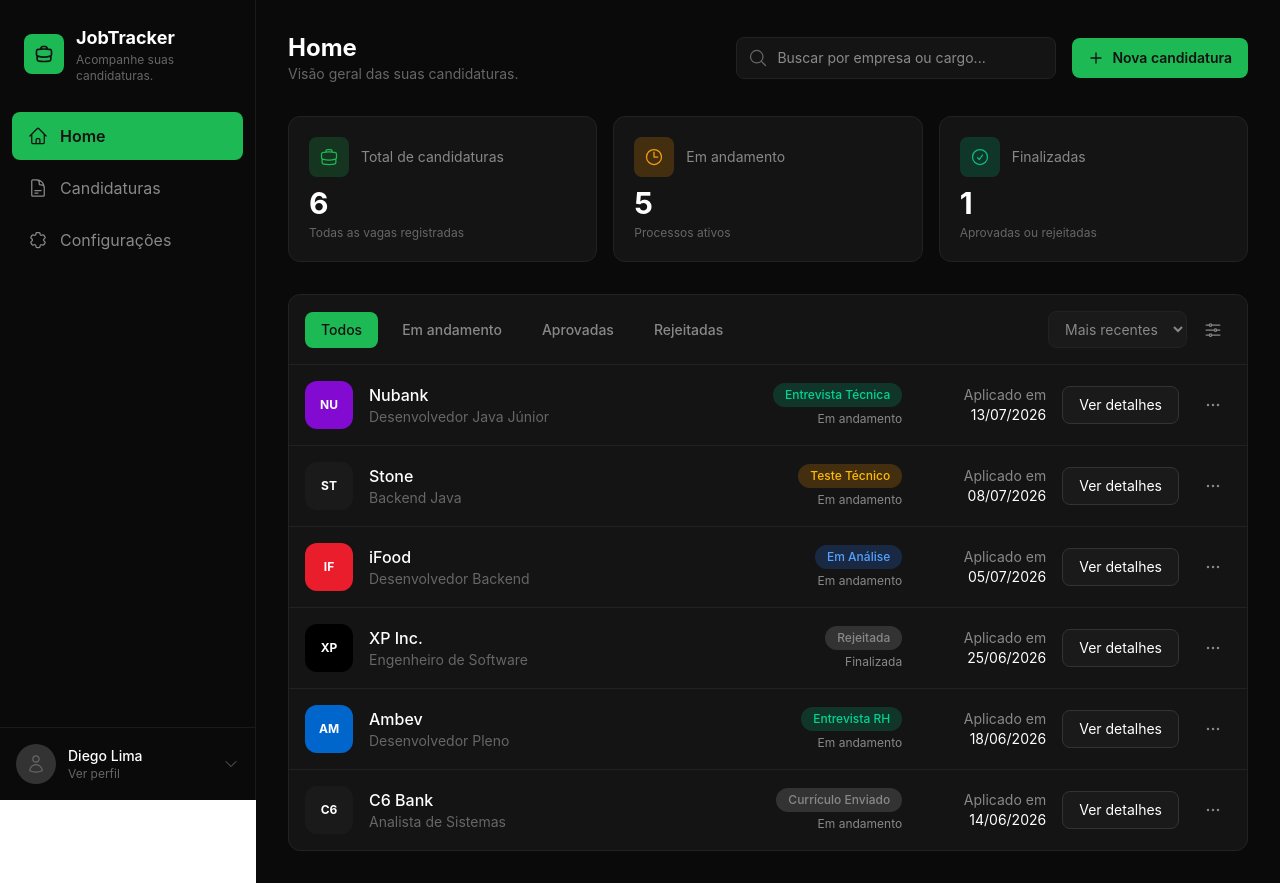
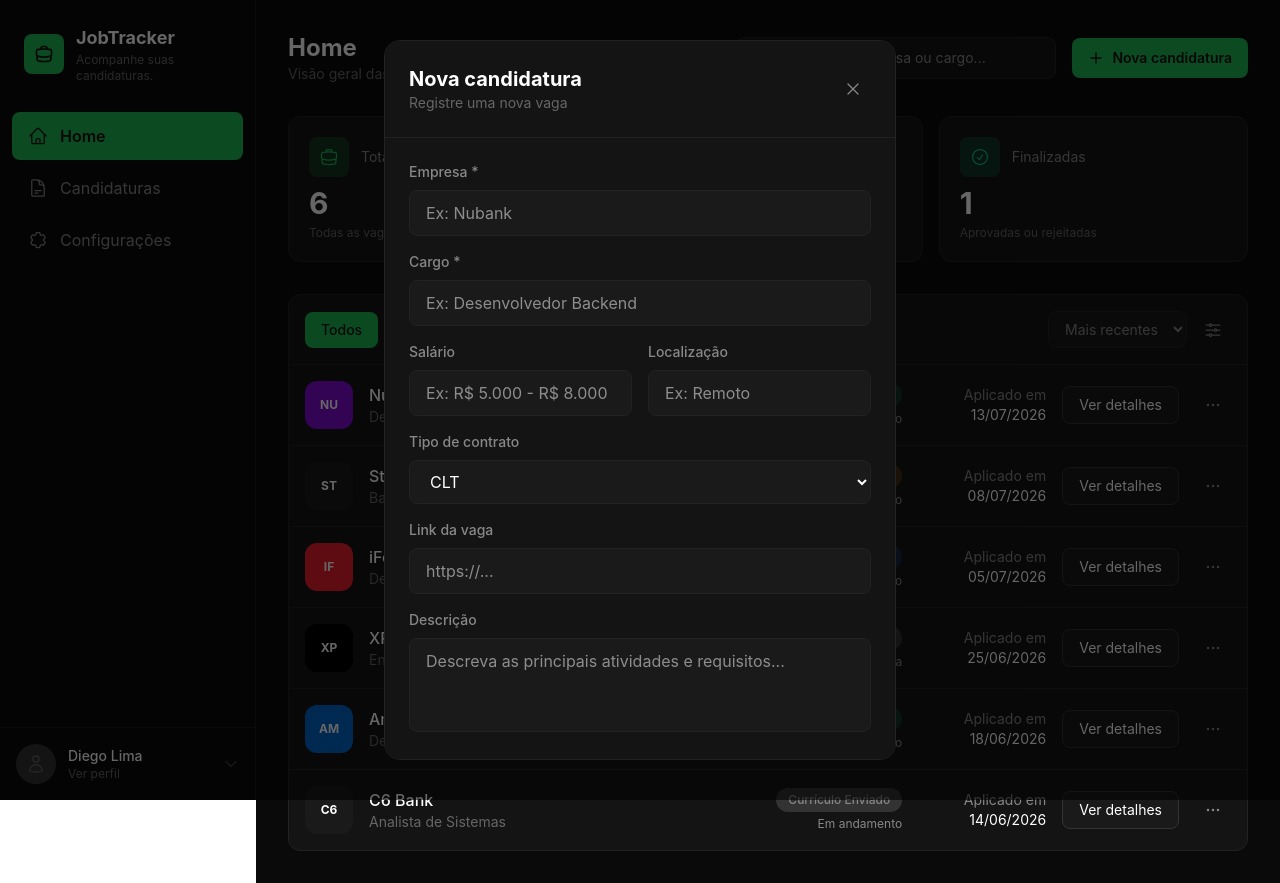
Before and after one commit to diegogrlima/DevApply-frontend, a React (Vite) app: page / in a window 1280 px wide. Both pictures are taken after a click on the button "Nova candidatura". Built offline with nearby package versions, Linux system fonts and the light colour scheme.

Commit message:
feat: add new application modal form

```diff
--- /dev/null
+++ b/src/components/NewApplicationModal.tsx
@@ -0,0 +1,167 @@
+import { useState } from 'react'
+
+interface NewApplicationModalProps {
+  isOpen: boolean
+  onClose: () => void
+}
+
+export default function NewApplicationModal({ isOpen, onClose }: NewApplicationModalProps) {
+  const [company, setCompany] = useState('')
+  const [role, setRole] = useState('')
+  const [salary, setSalary] = useState('')
+  const [location, setLocation] = useState('')
+  const [type, setType] = useState('CLT')
+  const [description, setDescription] = useState('')
+  const [link, setLink] = useState('')
+
+  if (!isOpen) return null
+
+  const handleSubmit = (e: React.FormEvent) => {
+    e.preventDefault()
+    console.log({ company, role, salary, location, type, description, link })
+    onClose()
+  }
+
+  return (
+    <div className="fixed inset-0 bg-black/60 flex items-center justify-center z-50 p-4">
+      <div className="bg-[#141414] rounded-2xl w-full max-w-lg border border-[#222] max-h-[90vh] overflow-y-auto">
+        <div className="flex items-center justify-between p-6 border-b border-[#222]">
+          <div>
+            <h2 className="text-white text-xl font-bold">Nova candidatura</h2>
+            <p className="text-[#666] text-sm">Registre uma nova vaga</p>
+          </div>
+          <button
+            onClick={onClose}
+            className="p-2 text-[#888] hover:bg-[#1a1a1a] rounded-lg transition-colors"
+          >
+            <svg xmlns="http://www.w3.org/2000/svg" fill="none" viewBox="0 0 24 24" strokeWidth={1.5} stroke="currentColor" className="w-5 h-5">
+              <path strokeLinecap="round" strokeLinejoin="round" d="M6 18 18 6M6 6l12 12" />
+            </svg>
+          </button>
+        </div>
+
+        <form onSubmit={handleSubmit} className="p-6 space-y-4">
+          <div>
+            <label htmlFor="company" className="block text-sm font-medium text-[#888] mb-2">
+              Empresa *
+            </label>
+            <input
+              id="company"
+              type="text"
+              value={company}
+              onChange={(e) => setCompany(e.target.value)}
+              required
+              className="w-full px-4 py-2.5 bg-[#1a1a1a] border border-[#222] text-white rounded-lg focus:outline-none focus:border-[#1DB954]"
+              placeholder="Ex: Nubank"
+            />
+          </div>
+
+          <div>
+            <label htmlFor="role" className="block text-sm font-medium text-[#888] mb-2">
+              Cargo *
+            </label>
+            <input
+              id="role"
+              type="text"
+              value={role}
+              onChange={(e) => setRole(e.target.value)}
+              required
+              className="w-full px-4 py-2.5 bg-[#1a1a1a] border border-[#222] text-white rounded-lg focus:outline-none focus:border-[#1DB954]"
+              placeholder="Ex: Desenvolvedor Backend"
+            />
+          </div>
+
+          <div className="grid grid-cols-2 gap-4">
+            <div>
+              <label htmlFor="salary" className="block text-sm font-medium text-[#888] mb-2">
+                Salário
+              </label>
+              <input
+                id="salary"
+                type="text"
+                value={salary}
+                onChange={(e) => setSalary(e.target.value)}
+                className="w-full px-4 py-2.5 bg-[#1a1a1a] border border-[#222] text-white rounded-lg focus:outline-none focus:border-[#1DB954]"
+                placeholder="Ex: R$ 5.000 - R$ 8.000"
+              />
+            </div>
+            <div>
+              <label htmlFor="location" className="block text-sm font-medium text-[#888] mb-2">
+                Localização
+              </label>
+              <input
+                id="location"
+                type="text"
+                value={location}
+                onChange={(e) => setLocation(e.target.value)}
+                className="w-full px-4 py-2.5 bg-[#1a1a1a] border border-[#222] text-white rounded-lg focus:outline-none focus:border-[#1DB954]"
+                placeholder="Ex: Remoto"
+              />
+            </div>
+          </div>
+
+          <div>
+            <label htmlFor="type" className="block text-sm font-medium text-[#888] mb-2">
+              Tipo de contrato
+            </label>
+            <select
+              id="type"
+              value={type}
+              onChange={(e) => setType(e.target.value)}
+              className="w-full px-4 py-2.5 bg-[#1a1a1a] border border-[#222] text-white rounded-lg focus:outline-none focus:border-[#1DB954]"
+            >
+              <option value="CLT">CLT</option>
+              <option value="PJ">PJ</option>
+              <option value="Estágio">Estágio</option>
+              <option value="Freelancer">Freelancer</option>
+            </select>
+          </div>
+
+          <div>
+            <label htmlFor="link" className="block text-sm font-medium text-[#888] mb-2">
+              Link da vaga
+            </label>
+            <input
+              id="link"
+              type="url"
+              value={link}
+              onChange={(e) => setLink(e.target.value)}
+              className="w-full px-4 py-2.5 bg-[#1a1a1a] border border-[#222] text-white rounded-lg focus:outline-none focus:border-[#1DB954]"
+              placeholder="https://..."
+            />
+          </div>
+
+          <div>
+            <label htmlFor="description" className="block text-sm font-medium text-[#888] mb-2">
+              Descrição
+            </label>
+            <textarea
+              id="description"
+              value={description}
+              onChange={(e) => setDescription(e.target.value)}
+              rows={3}
+              className="w-full px-4 py-2.5 bg-[#1a1a1a] border border-[#222] text-white rounded-lg focus:outline-none focus:border-[#1DB954] resize-none"
+              placeholder="Descreva as principais atividades e requisitos..."
+            />
+          </div>
+
+          <div className="flex items-center gap-3 pt-4">
+            <button
+              type="button"
+              onClick={onClose}
+              className="flex-1 px-4 py-2.5 bg-[#1a1a1a] text-white text-sm rounded-lg hover:bg-[#222] transition-colors border border-[#333]"
+            >
+              Cancelar
+            </button>
+            <button
+              type="submit"
+              className="flex-1 px-4 py-2.5 bg-[#1DB954] text-[#121212] text-sm font-semibold rounded-lg hover:bg-[#1ed760] transition-colors"
+            >
+              Cadastrar
+            </button>
+          </div>
+        </form>
+      </div>
+    </div>
+  )
+}
--- a/src/pages/Dashboard.tsx
+++ b/src/pages/Dashboard.tsx
@@ -1,5 +1,6 @@
 import { useState } from 'react'
 import { useNavigate } from 'react-router-dom'
+import NewApplicationModal from '../components/NewApplicationModal'
 
 const applications = [
   { company: 'Nubank', role: 'Desenvolvedor Java Júnior', stage: 'Entrevista Técnica', status: 'Em andamento', date: '13/07/2026', color: '#820AD1' },
@@ -28,6 +29,7 @@
 
 export default function Dashboard() {
   const [activeFilter, setActiveFilter] = useState('Todos')
+  const [isModalOpen, setIsModalOpen] = useState(false)
   const navigate = useNavigate()
 
   const filteredApplications = applications.filter((app) => {
@@ -61,7 +63,10 @@
                 className="bg-[#141414] text-white text-sm pl-10 pr-4 py-2.5 rounded-lg border border-[#222] focus:outline-none focus:border-[#1DB954] w-80"
               />
             </div>
-            <button className="bg-[#1DB954] text-[#121212] px-4 py-2.5 rounded-lg font-semibold text-sm flex items-center gap-2 hover:bg-[#1ed760] transition-colors">
+            <button
+              onClick={() => setIsModalOpen(true)}
+              className="bg-[#1DB954] text-[#121212] px-4 py-2.5 rounded-lg font-semibold text-sm flex items-center gap-2 hover:bg-[#1ed760] transition-colors"
+            >
               <svg xmlns="http://www.w3.org/2000/svg" fill="none" viewBox="0 0 24 24" strokeWidth={2} stroke="currentColor" className="w-4 h-4">
                 <path strokeLinecap="round" strokeLinejoin="round" d="M12 4.5v15m7.5-7.5h-15" />
               </svg>
@@ -180,6 +185,8 @@
           </div>
         </div>
       </div>
+
+      <NewApplicationModal isOpen={isModalOpen} onClose={() => setIsModalOpen(false)} />
     </div>
   )
 }
```
